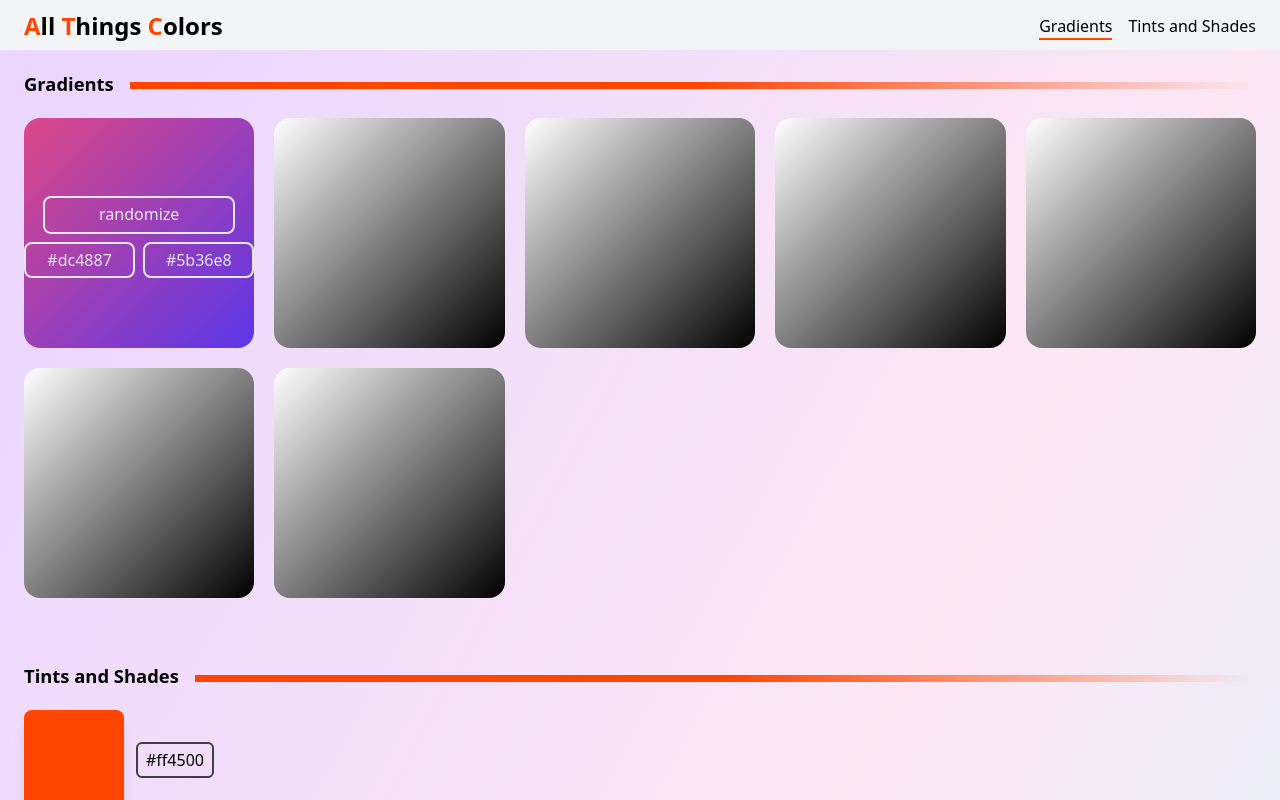
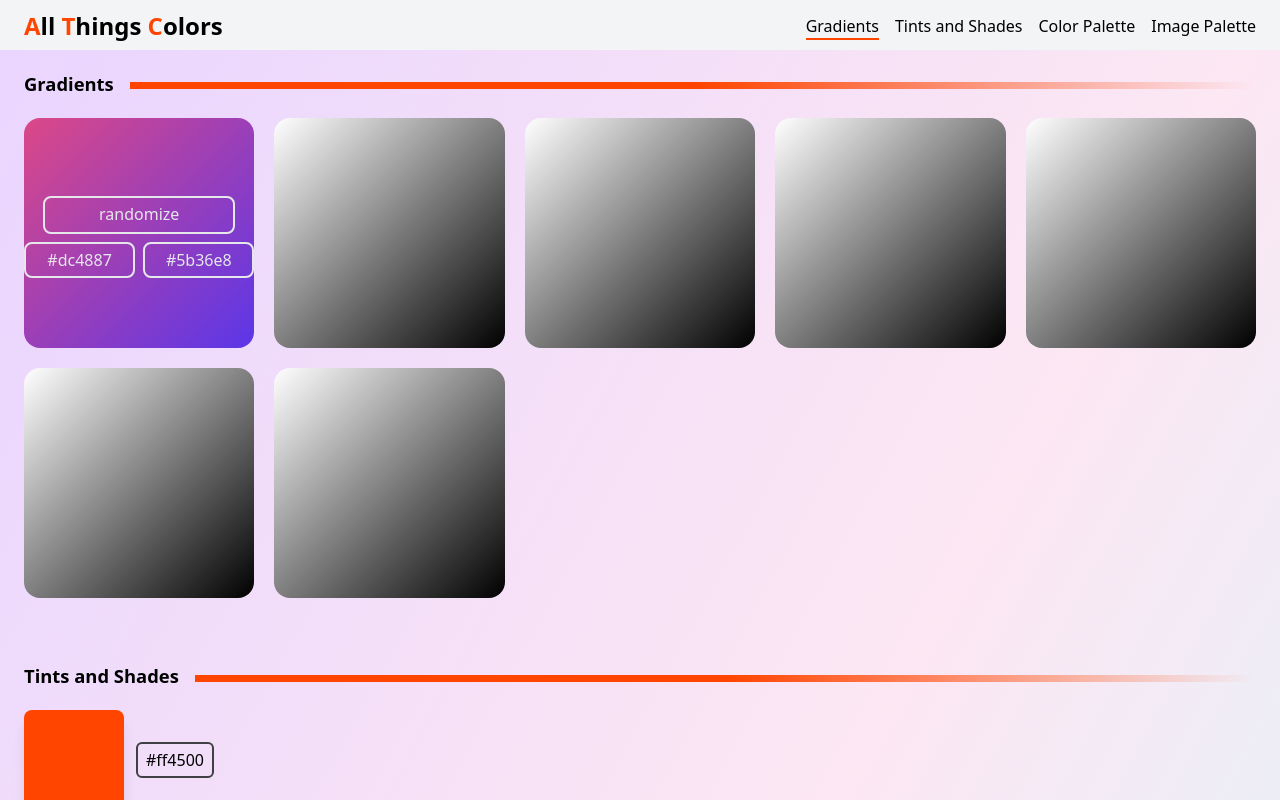
Before and after one commit to sina-byn/all-things-colors, a Next.js app: page / in a window 1280 px wide. Shown: the top 800 px of the page. Built offline with nearby package versions, Linux system fonts and the light colour scheme.

Commit message:
navbar buttons updated

```diff
--- a/components/Navbar.tsx
+++ b/components/Navbar.tsx
@@ -55,6 +55,24 @@ const Navbar: FC = () => {
             Tints and Shades
           </Button>
         </li>
+        <li>
+          <Button
+            onClick={clickHandler}
+            data-section-id='color-palette-section'
+            {...{ className: navButtonClassName }}
+          >
+            Color Palette
+          </Button>
+        </li>
+        <li>
+          <Button
+            onClick={clickHandler}
+            data-section-id='image-color-palette-section'
+            {...{ className: navButtonClassName }}
+          >
+            Image Palette
+          </Button>
+        </li>
       </ul>
     </nav>
   );
```
